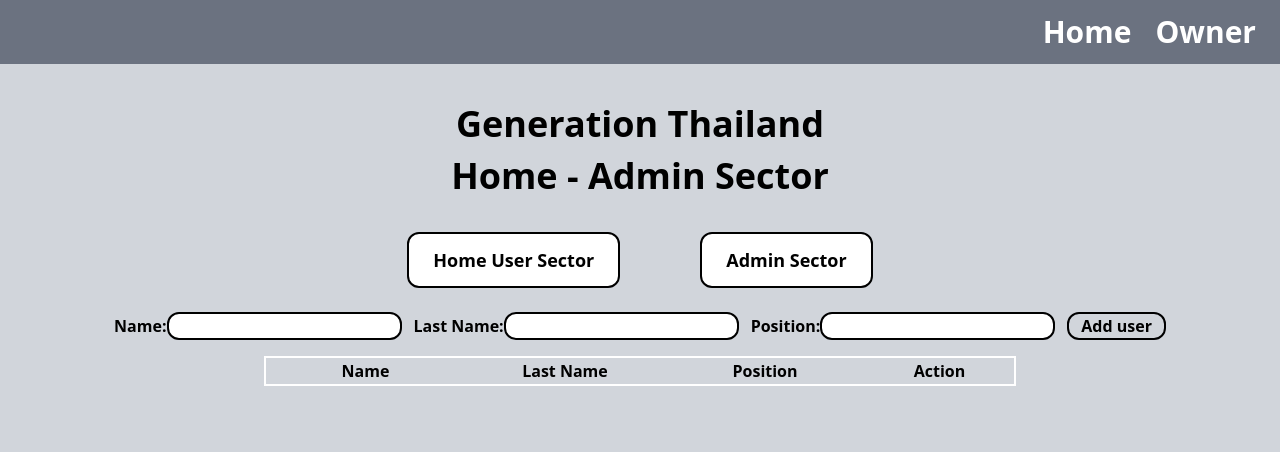
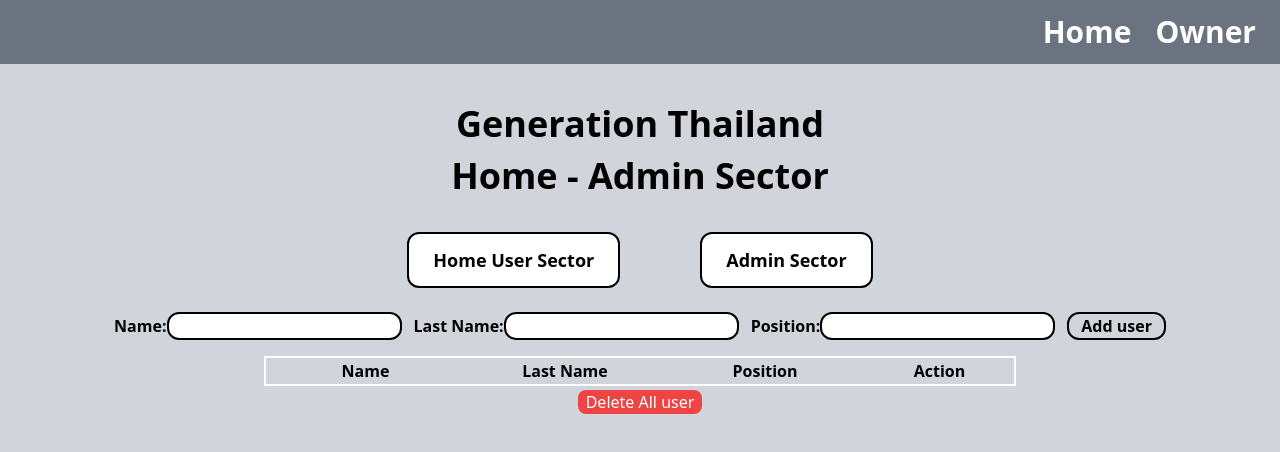
Before and after one commit to pukpuk555/09-Chin-react, a React (Vite) app: page /admin in a window 1280 px wide. Shown: the top 452 px of the page. Built offline with nearby package versions, Linux system fonts and the light colour scheme.

Commit message:
add delete all user button

```diff
--- a/src/components/Admin.jsx
+++ b/src/components/Admin.jsx
@@ -22,6 +22,11 @@
   const deleteUser = (id) => {
     const updatedUser = users.filter((user) => user.id !== id);
     setUsers(updatedUser);
+  };
+
+  const deleteAll = () => {
+    const newArray = [];
+    setUsers(newArray);
   };
 
   return (
@@ -104,6 +109,12 @@
           ))}
         </tbody>
       </table>
+      <button
+        onClick={deleteAll}
+        className="my-1 px-2 text-white rounded-lg bg-red-500 hover:bg-red-700"
+      >
+        Delete All user
+      </button>
     </div>
   );
 }
```
